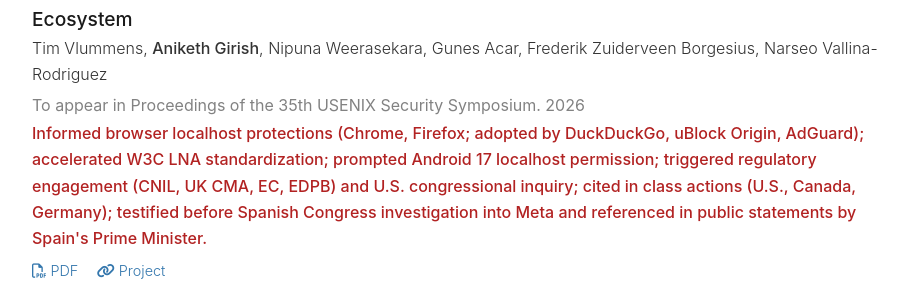
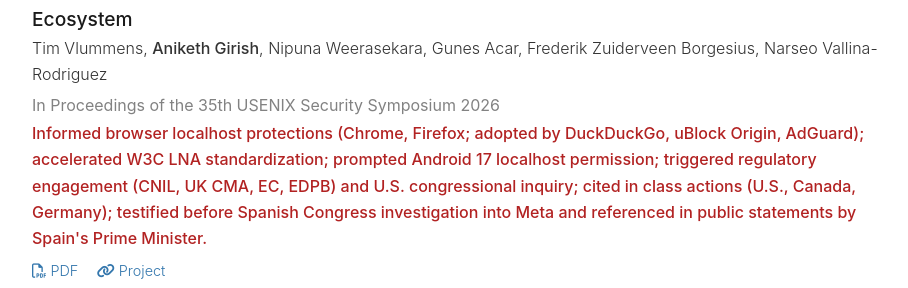
Before and after one commit to Aniketh01/aniketh01.github.io, a Jekyll site: the page built from publications.md, in a window 1280 px wide and 900 px high, scrolled down 341 px. Shown: the part 165-453 px from the top of the window, without its empty margins (176-1084 px from the left). Built offline with Jekyll 4.4.1, drawn with Linux system fonts in a browser that asks for light colours; nearby versions of some CDN libraries.

Commit message:
fix typo

```diff
--- a/_data/publications.yml
+++ b/_data/publications.yml
@@ -8,7 +8,7 @@
     - Gunes Acar
     - Frederik Zuiderveen Borgesius
     - Narseo Vallina-Rodriguez
-  venue: To appear in Proceedings of the 35th USENIX Security Symposium.
+  venue: In Proceedings of the 35th USENIX Security Symposium
   venue_tags:
     - USENIX
   venue_url: https://www.usenix.org/conferences/usenixsecurity26
```
